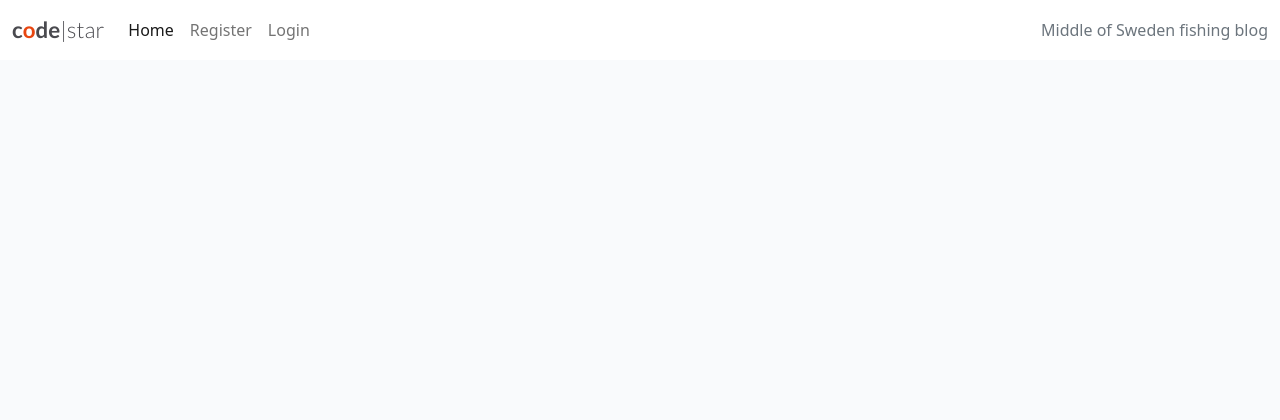
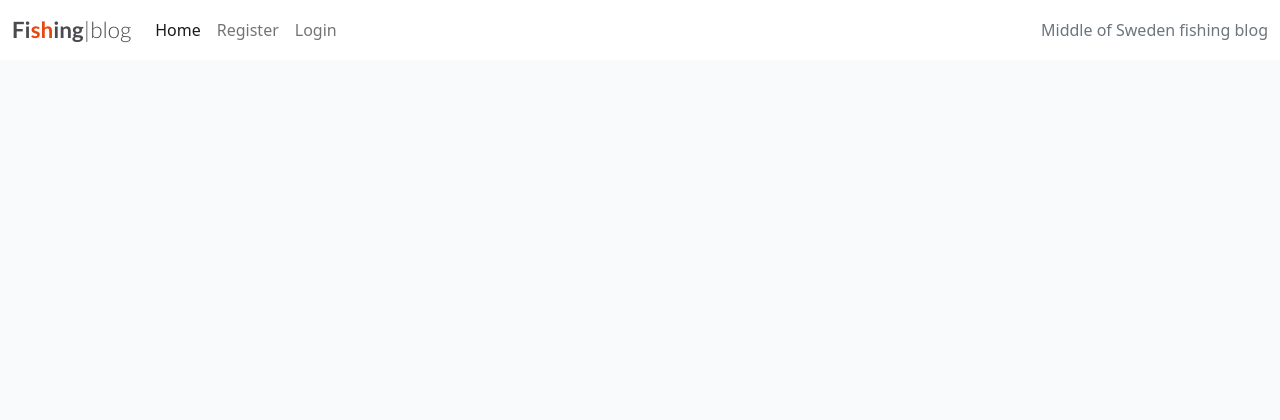
Before and after one commit to Pierreslag/fishingblog, a Django app: page / in a window 1280 px wide. Shown: the top 420 px of the page. Run offline with Django 3.2, Linux system fonts and the light colour scheme; data that the repository does not hold is empty.

Commit message:
Add some styling

```diff
--- a/static/css/style.css
+++ b/static/css/style.css
@@ -9,12 +9,12 @@ body {
     color: #4A4A4F;
 }
 
-.red-o {
+.red-sh {
     color: #E84610;
 }
 
 .thin {
-    font-weight: 300;
+    font-weight: 400;
 }
 
 .light-bg {
--- a/templates/base.html
+++ b/templates/base.html
@@ -26,8 +26,8 @@
 
     <nav class="navbar navbar-expand-lg navbar-light bg-white">
         <div class="container-fluid">
-            <a class="navbar-brand" href="{% url 'home' %}"><span class="brand">c<span class="red-o">o</span>de<span
-                        class="thin">|star</span></span></span></a>
+            <a class="navbar-brand" href="{% url 'home' %}"><span class="brand">Fi<span class="red-sh">sh</span>ing<span
+                        class="thin">|blog</span></span></span></a>
             <button class="navbar-toggler" type="button" data-bs-toggle="collapse" data-bs-target="#navbarText"
                 aria-controls="navbarText" aria-expanded="false" aria-label="Toggle navigation">
                 <span class="navbar-toggler-icon"></span>
```
